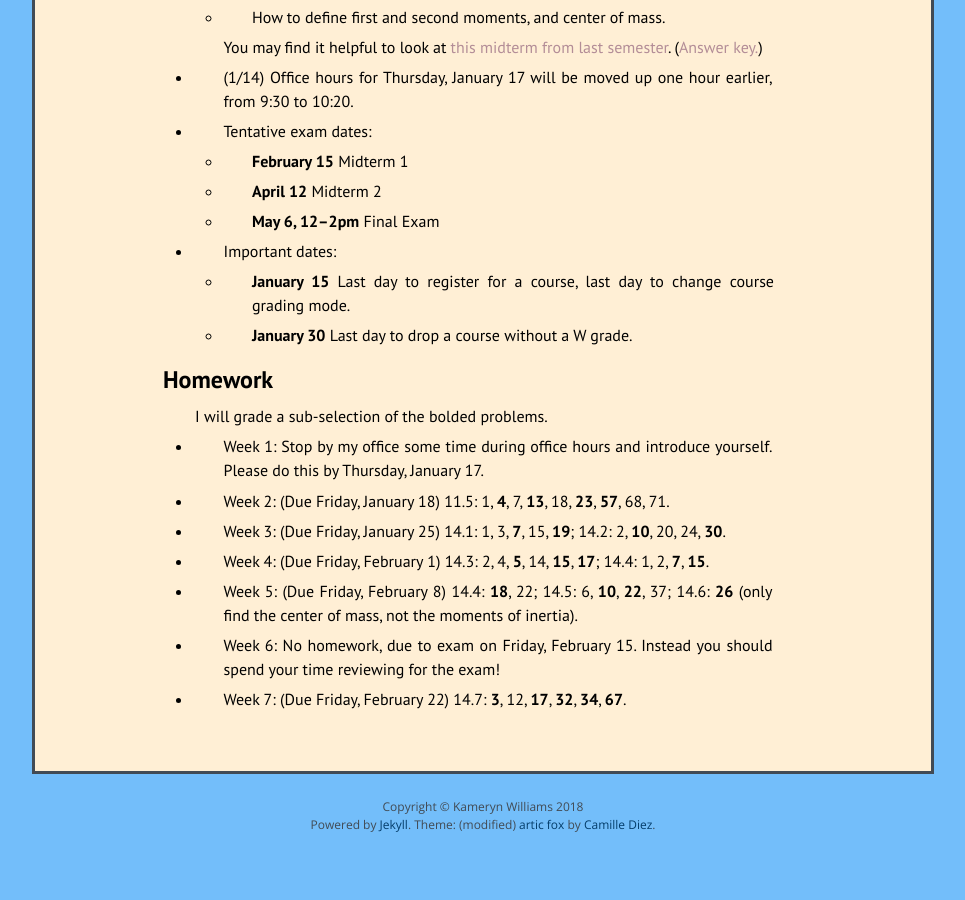
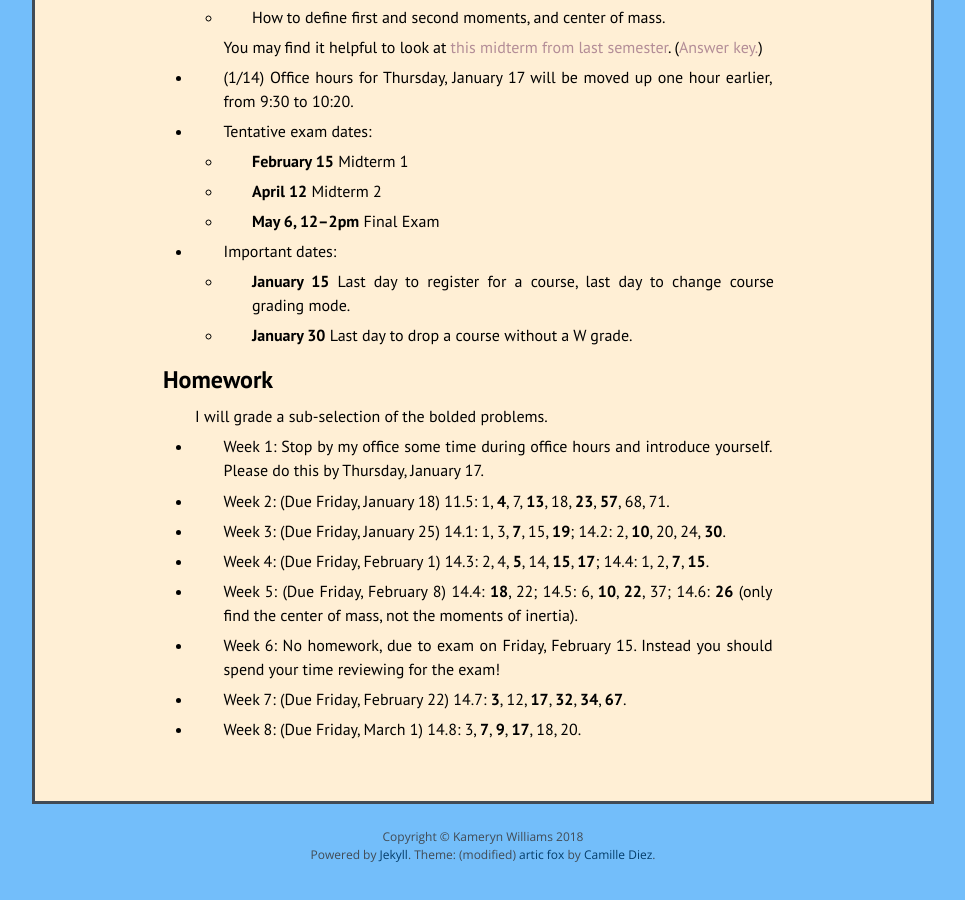
Before and after one commit to kamerynjw/kamerynjw.github.io, a Jekyll site: the page built from teaching/2019/math244.md, in a window 1280 px wide and 900 px high, scrolled down 614 px. Shown: the whole window, without its empty margins (157-1122 px from the left). Built offline with Jekyll 4.4.1, drawn with Linux system fonts in a browser that asks for light colours; nearby versions of some CDN libraries; before the commit the page ends 1484 px from its top, so only the background shows below that.

Commit message:
adding another week of homework

```diff
--- a/teaching/2019/math244.md
+++ b/teaching/2019/math244.md
@@ -69,3 +69,5 @@ I will grade a sub-selection of the bolded problems.
 * Week 6: No homework, due to exam on Friday, February 15. Instead you should spend your time reviewing for the exam!
 
 * Week 7: (Due Friday, February 22) 14.7: **3**, 12, **17**, **32**, **34**, **67**.
+
+* Week 8: (Due Friday, March 1) 14.8: 3, **7**, **9**, **17**, 18, 20.
```
